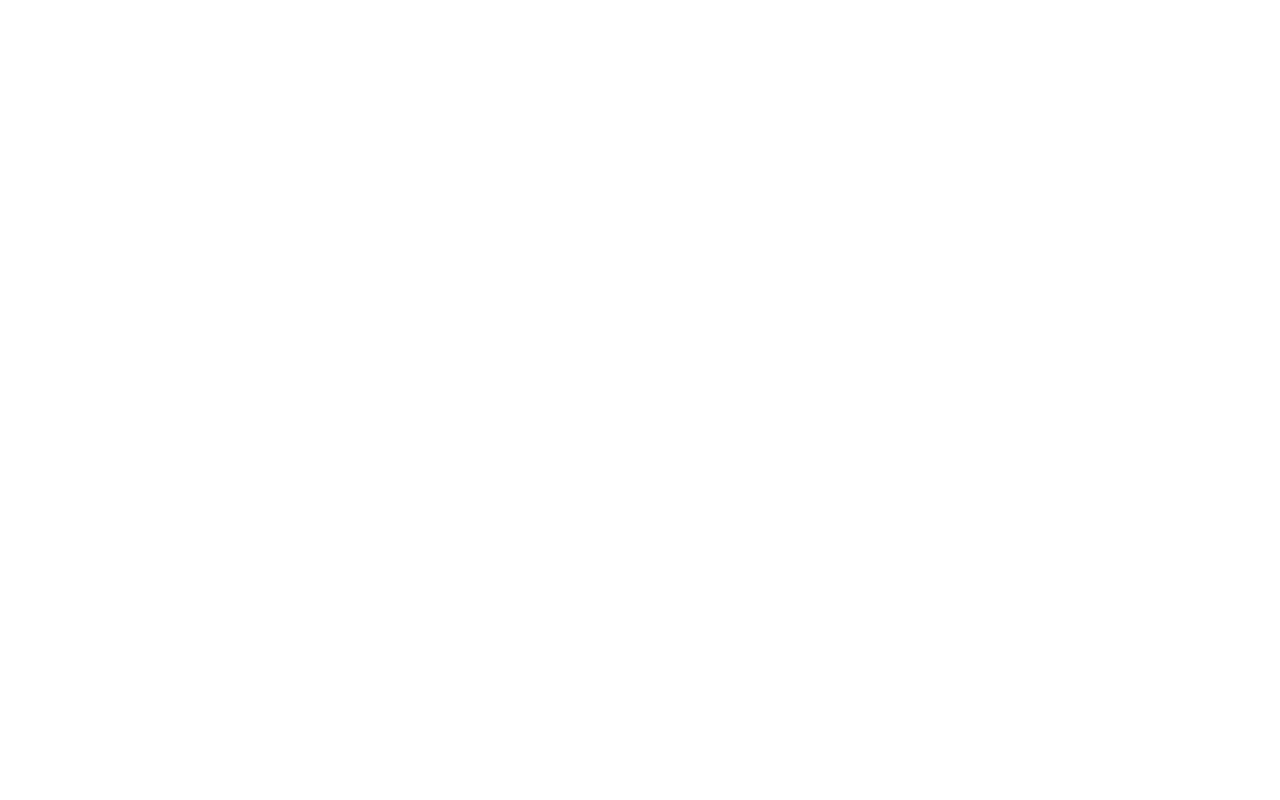
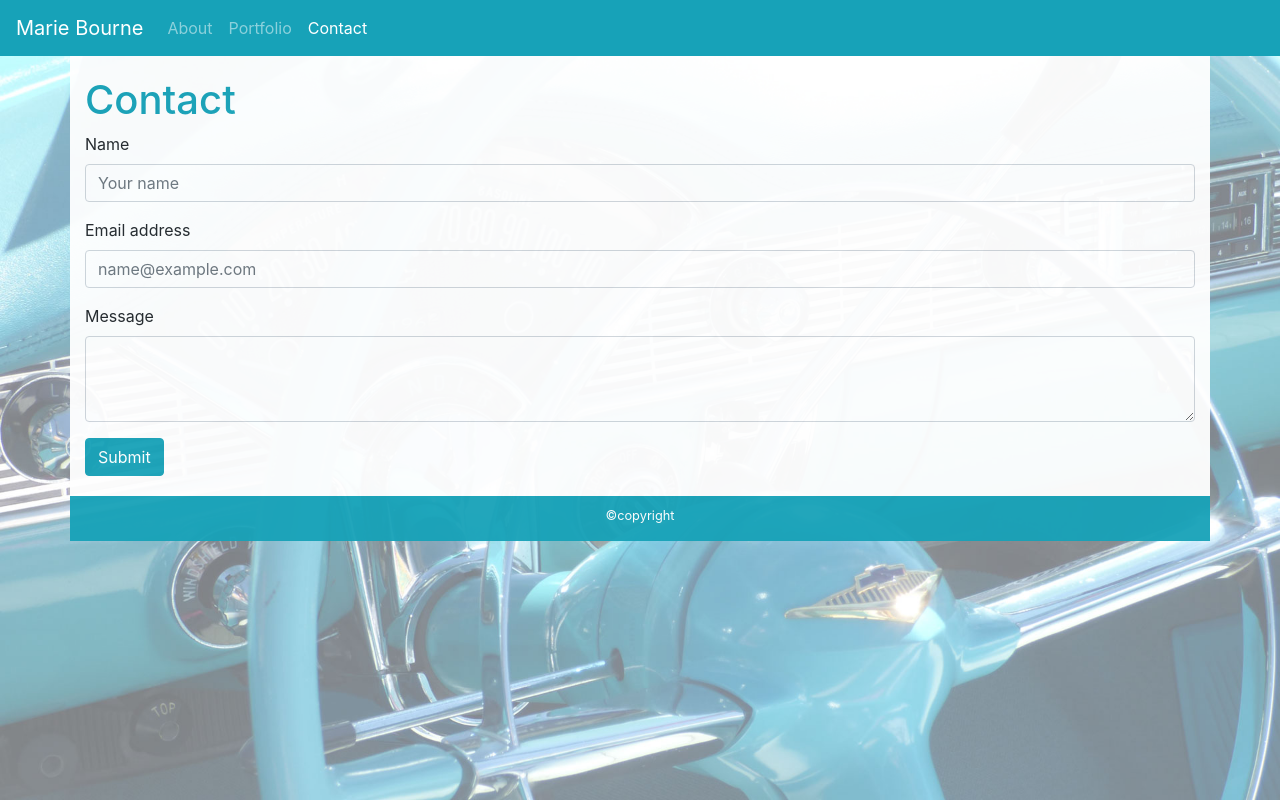
Before and after one commit to BourneID7/bootstrap-portfolio, a plain HTML site: page contact.html in a window 1280 px wide. Drawn offline with nearby package versions, Linux system fonts and the light colour scheme.

Commit message:
built contact page

```diff
--- a/contact.html
+++ b/contact.html
@@ -0,0 +1,65 @@
+<!DOCTYPE html>
+<html lang="en">
+<head>
+    <title>Bourne Portfolio</title>
+    <meta charset="UTF-8">
+    <meta name="viewport" content="width=device-width, initial-scale=1.0">
+    <meta http-equiv="X-UA-Compatible" content="ie=edge">
+    <link rel="stylesheet" href="https://stackpath.bootstrapcdn.com/bootstrap/4.3.1/css/bootstrap.min.css" integrity="sha384-ggOyR0iXCbMQv3Xipma34MD+dH/1fQ784/j6cY/iJTQUOhcWr7x9JvoRxT2MZw1T" crossorigin="anonymous">
+    <link rel="stylesheet" type="text/css" href="css/style.css"
+</head>
+<body>
+    <!-- full width nav -->
+    <nav class="navbar navbar-expand-lg navbar-dark bg-info">
+        <a class="navbar-brand" href="#">Marie Bourne</a>
+        <button class="navbar-toggler" type="button" data-toggle="collapse" data-target="#navbarNav" aria-controls="navbarNav" aria-expanded="false" aria-label="Toggle navigation">
+            <span class="navbar-toggler-icon"></span>
+        </button>
+        <div class="collapse navbar-collapse" id="navbarNav">
+            <ul class="navbar-nav">
+                <li class="nav-item">
+                    <a class="nav-link" href="index.html">About</a>
+                </li>
+                <li class="nav-item">
+                    <a class="nav-link" href="portfolio.html">Portfolio</a>
+                </li>
+                <li class="nav-item active">
+                    <a class="nav-link" href="contact.html">Contact<span class="sr-only">(current)</span></a>
+                </li>
+            </ul>
+        </div>
+    </nav>
+    <!-- main content centered-->
+    <div class="container containerBkgd">
+        <main>
+            <div class="row">
+                <div class="col-md-12">
+                    <h1>Contact</h1>
+
+                    <form>
+                        <div class="form-group">
+                            <label for="exampleFormControlInput1">Name</label>
+                            <input type="text" class="form-control" id="name" placeholder="Your name">
+                        </div>
+                        <div class="form-group">
+                            <label for="exampleFormControlInput1">Email address</label>
+                            <input type="email" class="form-control" id="email" placeholder="name@example.com">
+                        </div>
+                        <div class="form-group">
+                            <label for="exampleFormControlTextarea1">Message</label>
+                            <textarea class="form-control" id="message" rows="3"></textarea>
+                        </div>
+                        <input class="btn btn-info btnBottom" type="submit" value="Submit">
+                    </form>
+                </div>
+            </div>
+        </main>
+        <!-- footer -->
+        <footer class="row">
+            <div class="col-md-12 navbar-dark bg-info">
+                <p>&copy;copyright</p>
+            </div>
+        </footer>
+    </div> <!-- /.container -->
+</body>
+</html>
--- a/css/style.css
+++ b/css/style.css
@@ -23,3 +23,6 @@ footer p {
     text-align: center;
     padding-top: 10px;
 }
+.btnBottom {
+    margin-bottom: 20px;
+}
```
